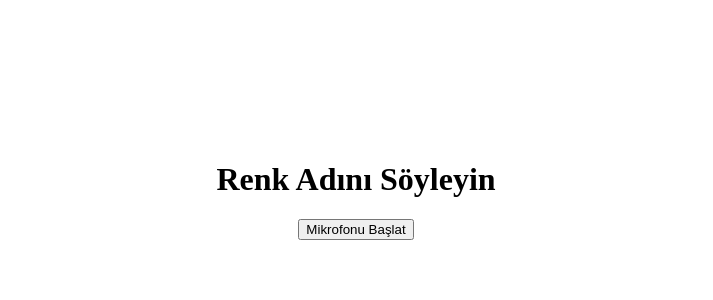
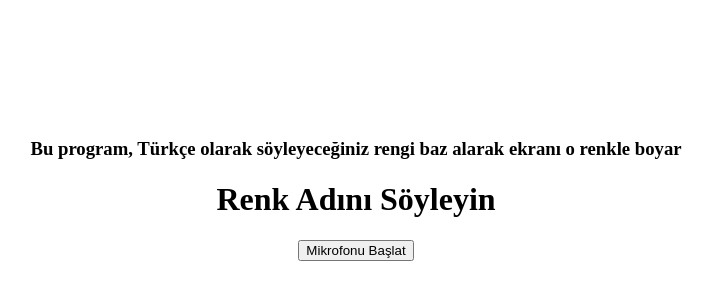
Before and after one commit to ercan1s1k/sayfayi_soyledigin_renkle_renklendir, a plain HTML site: page renklendir.html in a window 1280 px wide. Shown: the part 210-510 px from the top of the page, without its empty margins (284-997 px from the left). Drawn offline with Linux system fonts and the light colour scheme.

Commit message:
Update renklendir.html

```diff
--- a/renklendir.html
+++ b/renklendir.html
@@ -20,6 +20,7 @@
 </head>
 <body>
     <div class="container">
+        <h3>Bu program, Türkçe olarak söyleyeceğiniz rengi baz alarak ekranı o renkle boyar</h3>
         <h1>Renk Adını Söyleyin</h1>
         <button onclick="startRecognition()">Mikrofonu Başlat</button>
     </div>
```
